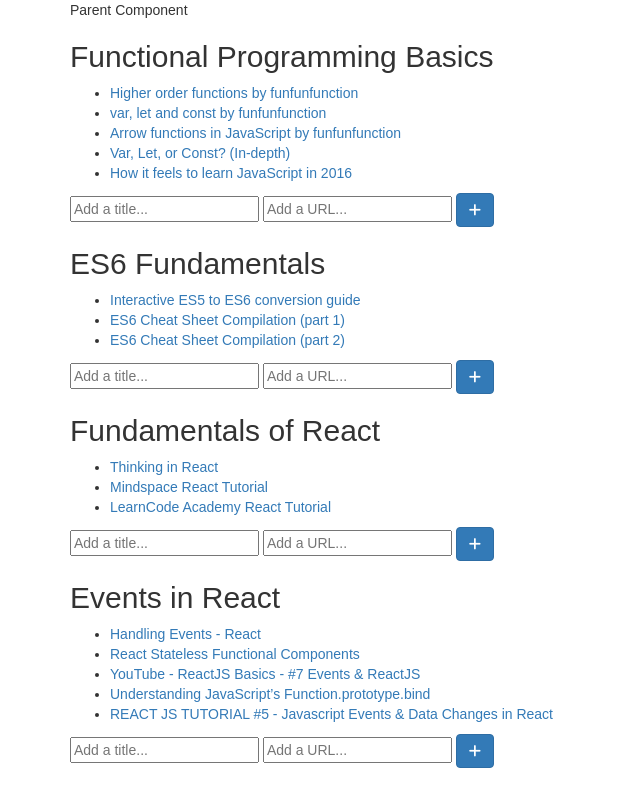
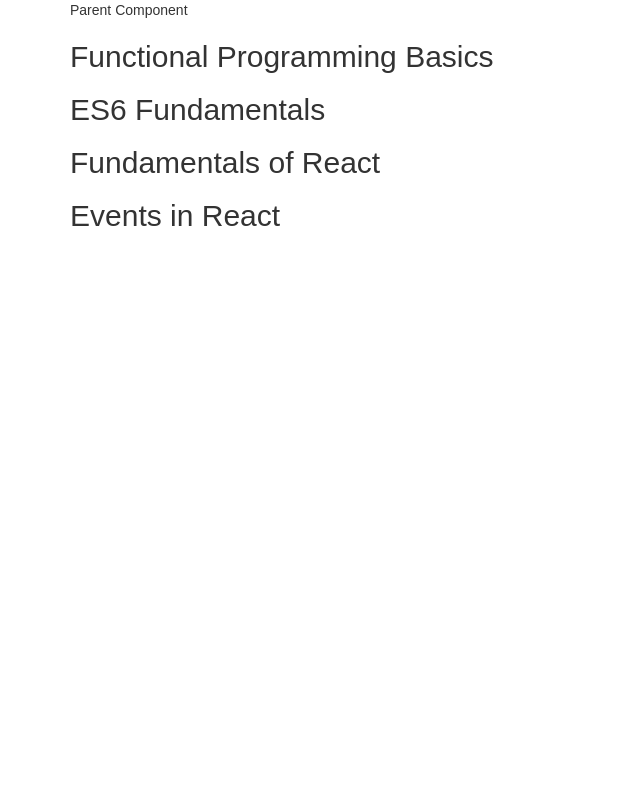
Before and after one commit to anntenna/Bookmark-manager, a React (Create React App) app: page / in a window 1280 px wide. Shown: the whole page, without its empty margins (0-640 px from the left). Built offline with nearby package versions, Linux system fonts and the light colour scheme.

Commit message:
Changed header click event to toggle link display in Subject component

```diff
--- a/src/components/Subject.js
+++ b/src/components/Subject.js
@@ -8,7 +8,7 @@
          this.state = {
              classIndex: "text-primary",
              classNames: ["text-primary", "bg-primary", "bg-success", "bg-info", "bg-warning", "bg-danger"],
-             showLink: false,
+             showLinks: true,
              newResourceTitle: '',
              newResourceURL: '',
 
@@ -16,21 +16,21 @@
 
     };
 
-    showLinkToggle = prevState => {
-        this.setState({
-            showLink: !prevState.showLink
+    handleLinkToggle = () => {
+        this.setState(prevState => {
+            return {showLinks: !prevState.showLinks};
         });
     }
 
 
-    changeBackground = () => {
-        //console.log(this.state.classNames.length);
-        this.setState({
-            classIndex: this.state.classIndex < this.state.classNames.length - 1 ? this.state.classIndex + 1 : 0
-        })
+    // changeBackground = () => {
+    //     //console.log(this.state.classNames.length);
+    //     this.setState({
+    //         classIndex: this.state.classIndex < this.state.classNames.length - 1 ? this.state.classIndex + 1 : 0
+    //     })
 
 
-    }
+    // }
 
     handleTyping = (e) => {
         const name = e.target.name;
@@ -52,24 +52,29 @@
     }
     //event handlers
     render() {
-        return (
-            <div>
-                <h2><span onClick={() => this.changeBackground()}>{this.props.items.subject}</span></h2>
+        let heading = <h2><span onClick={this.handleLinkToggle.bind(this)}>{this.props.items.subject}</span></h2>;
+        let content =
+        <div hidden={this.state.showLinks}>
             <ul>
                 {this.props.items.resources.map(resource => {
-
                     return (
                         <li key={resource.title + resource.url}>
-                                <a href={resource.url} className={this.state.classNames[this.state.classIndex]}>
+                            <a href={resource.url}>
                                 {resource.title}
                             </a>
-
                         </li>);
                     })}
             </ul>
-                <input type="text" name="newResourceTitle" value={this.state.newResourceTitle} onChange={this.handleTyping.bind(this)} placeholder="Add a title..."/>{' '}
-                <input type="text" name="newResourceURL" value={this.state.newResourceURL} onChange={this.handleTyping.bind(this)} placeholder="Add a URL..."/>{' '}
+            <div className="form-group">
+                            <input type="text" name="newResourceTitle" value={this.state.newResourceTitle} onChange={this.handleTyping.bind(this)} placeholder="Add a title..."/>
+                            <input type="text" name="newResourceURL" value={this.state.newResourceURL} onChange={this.handleTyping.bind(this)} placeholder="Add a URL..."/>
                             <button className="btn btn-primary" onClick={this.handleAddClick.bind(this)}><i className="fa fa-plus" aria-hidden="true"></i></button>
+            </div>
+        </div>
+        return (
+            <div>
+                {heading}
+                {content}
             </div>
         );
     }
```
Lines whose indentation alone changed are shown as unchanged.
